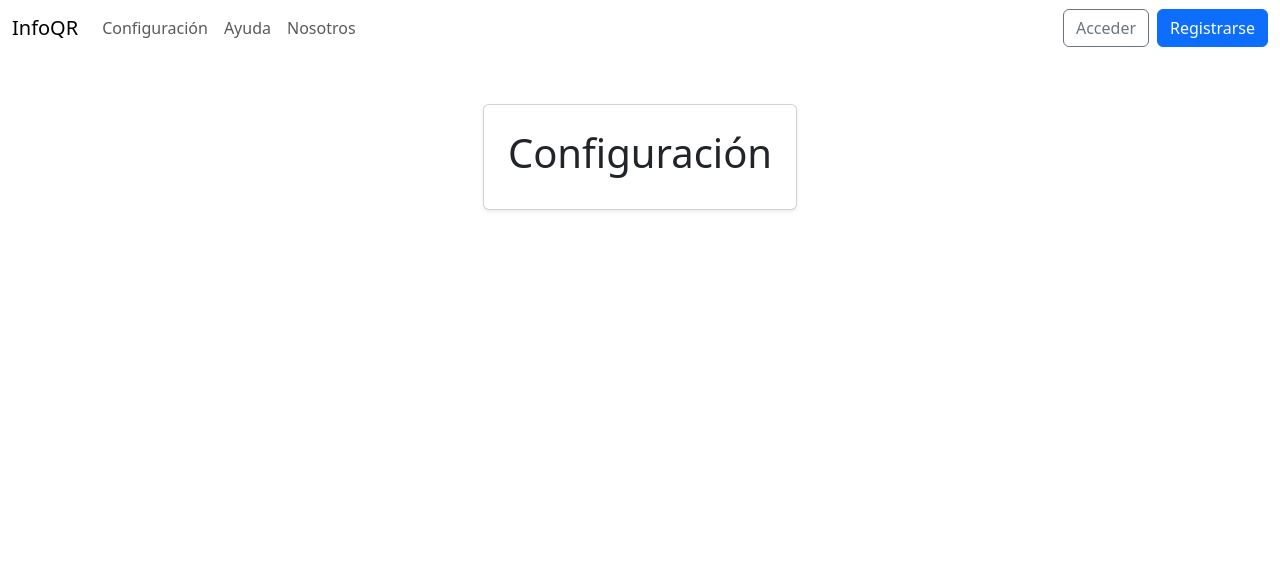
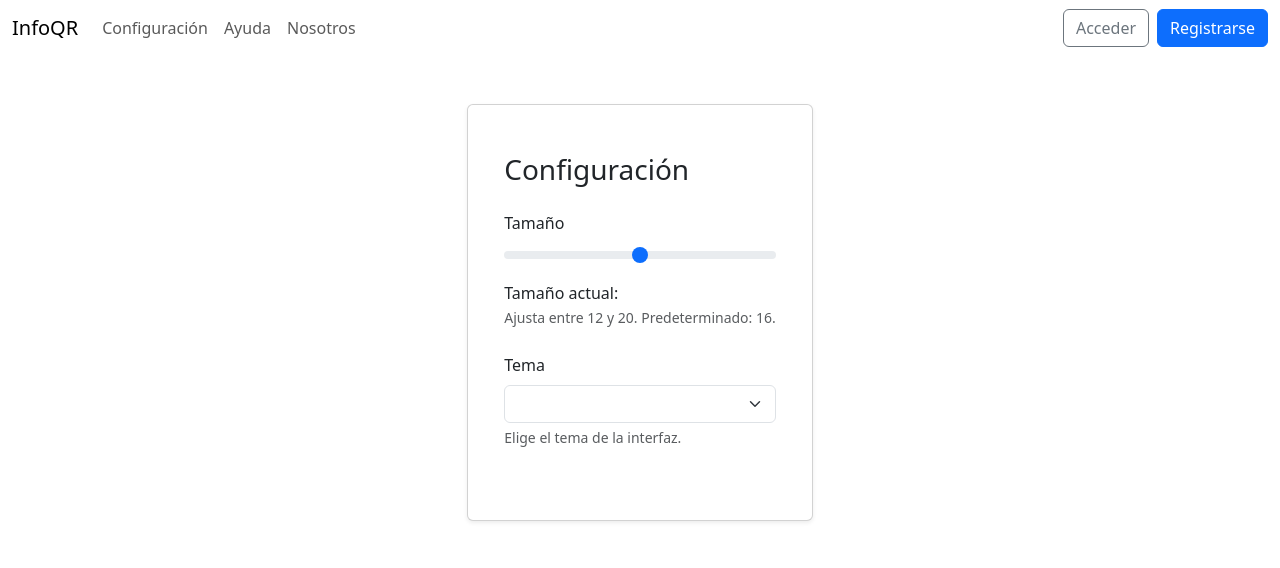
Before and after one commit to depthlost/info-qr, a Flask app: page /configuraciones in a window 1280 px wide. Shown: the top 568 px of the page. Run offline with Flask 3, Linux system fonts and the light colour scheme; parts of the project's set-up code (start-up, migrations or seed data) failed here and were passed over.

Commit message:
Se agregó la página de configuración.

```diff
--- /dev/null
+++ b/app/static/css/app.css
@@ -0,0 +1,7 @@
+:root {
+    --bs-body-font-size: 16px;
+}
+
+html {
+    font-size: var(--bs-body-font-size) !important;
+}
--- /dev/null
+++ b/app/static/js/app.js
@@ -0,0 +1,10 @@
+function updateAppSize(size = 16) {
+    document.documentElement.style.setProperty('--bs-body-font-size', size + 'px');
+}
+
+function updateAppTheme(theme = 'light') {
+    document.documentElement.dataset.bsTheme = theme;
+}
+
+updateAppSize(localStorage.getItem('size'));
+updateAppTheme(localStorage.getItem('theme'));
--- a/app/templates/base.html
+++ b/app/templates/base.html
@@ -6,6 +6,8 @@
     <title>{% block title %}{% endblock %}</title>
     <link href="https://cdn.jsdelivr.net/npm/bootstrap@5.3.6/dist/css/bootstrap.min.css" rel="stylesheet" integrity="sha384-4Q6Gf2aSP4eDXB8Miphtr37CMZZQ5oXLH2yaXMJ2w8e2ZtHTl7GptT4jmndRuHDT" crossorigin="anonymous">
     <link rel="stylesheet" href="https://cdn.jsdelivr.net/npm/bootstrap-icons@1.13.1/font/bootstrap-icons.min.css">
+    <link rel="stylesheet" href="{{ url_for('static', filename='css/app.css') }}">
+    <script src="{{ url_for('static', filename='js/app.js') }}"></script>
     {% block head %}{% endblock %}
 </head>
 <body>
--- a/app/templates/settings.html
+++ b/app/templates/settings.html
@@ -3,5 +3,83 @@
 {% block title %}Info QR - Configuración{% endblock %}
 
 {% block body_content %}
-    <h1>Configuración</h1>
+  <form class="container py-4" aria-labelledby="settings-title">
+    <header class="mb-4">
+      <h1 id="settings-title" class="h3">Configuración</h1>
+    </header>
+
+    <div class="mb-4">
+      <label for="sizeSlider" class="form-label">Tamaño</label>
+      <input
+        type="range"
+        class="form-range"
+        min="12" max="20" step="1"
+        id="sizeSlider"
+        aria-valuemin="12"
+        aria-valuemax="20"
+        aria-valuenow="16"
+        aria-labelledby="sizeSlider"
+      >
+
+      <div class="mt-2" id="sizeDisplay">
+        Tamaño actual: <span id="sizeValue">16</span>
+      </div>
+      <small class="form-text text-muted">
+        Ajusta entre 12 y 20. Predeterminado: 16.
+      </small>
+  </div>
+
+  <div class="mb-4">
+    <label for="themeSelect" class="form-label">Tema</label>
+    <select
+      id="themeSelect"
+      class="form-select"
+      aria-describedby="themeHelp"
+    >
+      <option value="light">Claro</option>
+      <option value="dark">Oscuro</option>
+    </select>
+    <div id="themeHelp" class="form-text">
+      Elige el tema de la interfaz.
+    </div>
+  </div>
+</form>
+
+<script>
+  const sizeSlider = document.getElementById('sizeSlider');
+  const sizeValue  = document.getElementById('sizeValue');
+
+  const updateSize = (size = 16) => {
+    sizeSlider.value = size;
+    sizeValue.textContent = size;
+    sizeSlider.setAttribute('aria-valuenow', size);
+
+    localStorage.setItem('size', size);
+  }
+
+  updateSize(localStorage.getItem('size'))
+
+  sizeSlider.addEventListener('input', (event) => {
+    const size = event.target.value;
+
+    updateSize(size)
+    updateAppSize(size)
+  });
+
+  const themeSelect = document.getElementById('themeSelect');
+
+  const updateTheme = (theme = 'light') => {
+    themeSelect.value = theme
+    localStorage.setItem('theme', theme);
+  }
+
+  updateTheme(localStorage.getItem('theme'))
+
+  themeSelect.addEventListener('change', (event) => {
+    const theme = event.target.value
+
+    updateTheme(theme)
+    updateAppTheme(theme)
+  });
+</script>
 {% endblock %}
```
